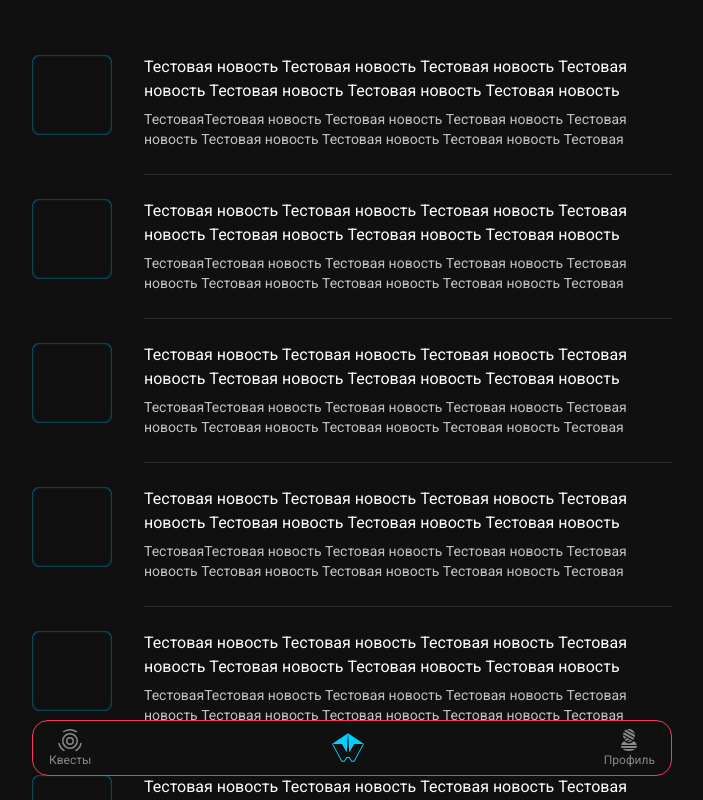
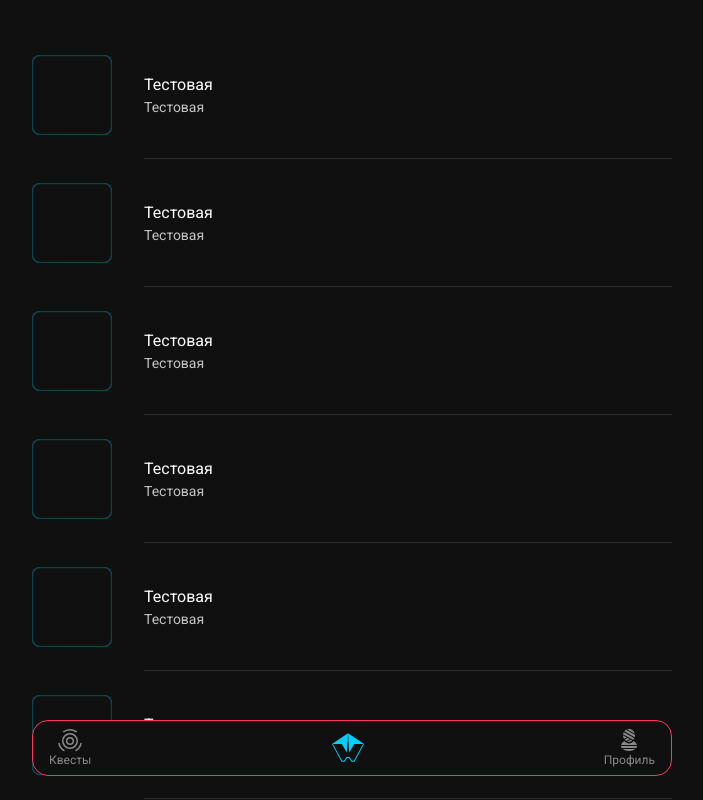
Before and after one commit to nanawebdev/quests-nuxt, a Nuxt app: page /news in a window 1280 px wide. Shown: the top 800 px of the page, without its empty margins (288-991 px from the left). Built offline with nearby package versions, Linux system fonts and the light colour scheme.

Commit message:
центрует заголовок и текст у превью новости

```diff
--- a/assets/scss/previews/news-preview.scss
+++ b/assets/scss/previews/news-preview.scss
@@ -12,7 +12,7 @@
   grid-template-columns: max-content 1fr;
   column-gap: 32px;
   font-weight: 400;
-  margin-bottom: 24px;
+  margin-bottom: 48px;
 }
 
 .preview-news .image-wrapper {
@@ -40,10 +40,10 @@
 }
 
 .preview-main-text {
-  display: grid;
-  grid-template-rows: max-content max-content;
-  row-gap: 8px;
-  height: 80px;
+  display: flex;
+  flex-direction: column;
+  justify-content: center;
+  min-height: 80px;
 }
 
 .short-description {
@@ -57,14 +57,12 @@
 
 .text-wrapper {
   position: relative;
-  margin-bottom: 40px;
 }
 
 .text-wrapper::after {
   position: absolute;
   content: "";
-  bottom: 0;
-  bottom: -40px;
+  bottom: -24px;
   height: 1px;
   width: 100%;
   background-color: var(--divider);
--- a/components/NewsPreview.vue
+++ b/components/NewsPreview.vue
@@ -5,8 +5,8 @@
       </div>
       <div class="text-wrapper">
         <div class="preview-main-text">
-          <h3 class="preview-title">Тестовая новость Тестовая новость Тестовая новость Тестовая новость Тестовая новость Тестовая новость Тестовая новость Тестовая новость Тестовая новостьТестовая новость</h3>
-          <p class="short-description">ТестоваяТестовая новость Тестовая новость Тестовая новость Тестовая новость Тестовая новость Тестовая новость Тестовая новость Тестовая новость Тестовая новостьТестовая новость</p>
+          <h3 class="preview-title">Тестовая</h3>
+          <p class="short-description">Тестовая</p>
         </div>
       </div>
     </a>
```
